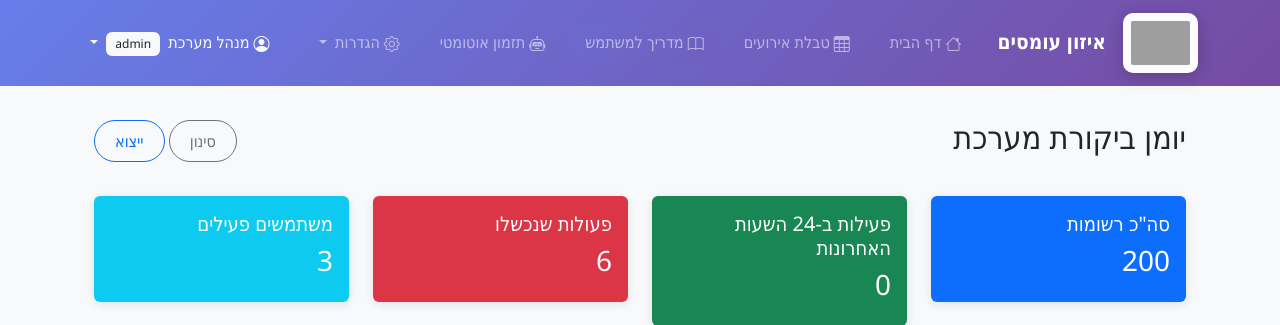
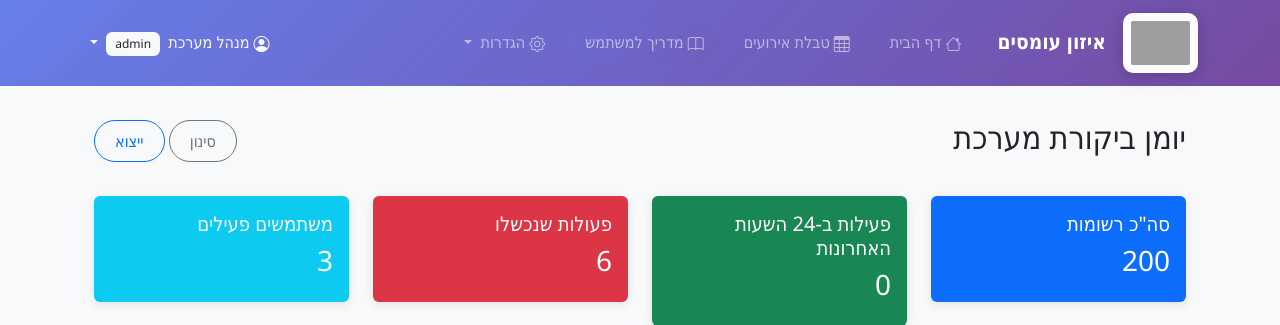
Before and after one commit to taldata/izun, a Flask app: page /admin/audit_logs in a window 1280 px wide. Shown: the top 325 px of the page. Run offline with Flask 3, Linux system fonts and the light colour scheme; a user stored in the database is signed in; data comes from the database, SQL or seed files in the repository; some libraries are stand-ins or nearby versions; grey boxes are pictures that could not be loaded.

Commit message:
feat: remove auto-scheduling feature from navigation
- Removed auto-scheduling navigation link from base template to disable access to this feature
- Simplified navigation menu by removing the "תזמון אוטומטי" (Auto Scheduling) option with its robot icon

```diff
--- a/templates/base.html
+++ b/templates/base.html
@@ -105,11 +105,6 @@
                     <li class="nav-item">
                         <a class="nav-link rounded-pill px-3 mx-1" href="{{ url_for('user_guide_index') }}" style="background: linear-gradient(135deg, #667eea20, #764ba220);">
                             <i class="bi bi-book me-1"></i>מדריך למשתמש
-                        </a>
-                    </li>
-                    <li class="nav-item">
-                        <a class="nav-link rounded-pill px-3 mx-1" href="{{ url_for('auto_schedule') }}">
-                            <i class="bi bi-robot me-1"></i>תזמון אוטומטי
                         </a>
                     </li>
                     <li class="nav-item dropdown">
```
